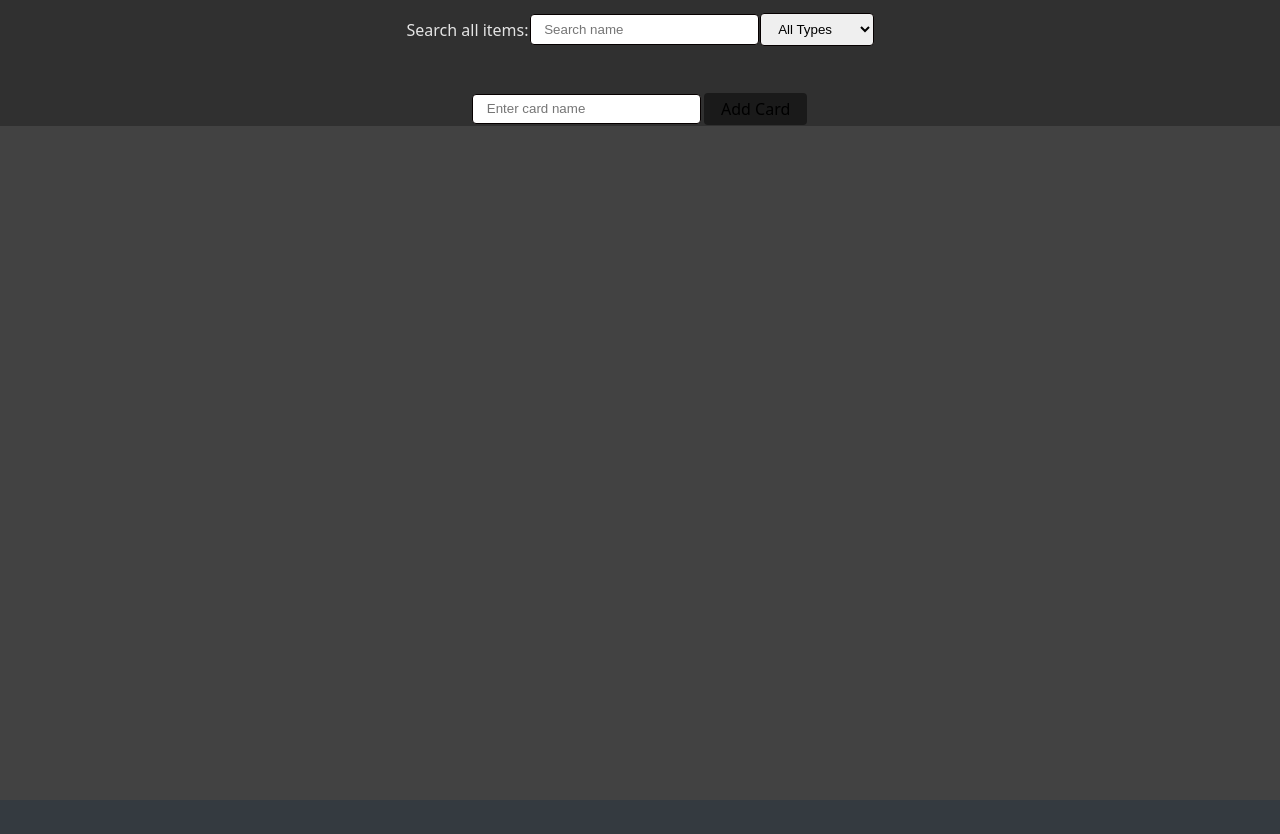
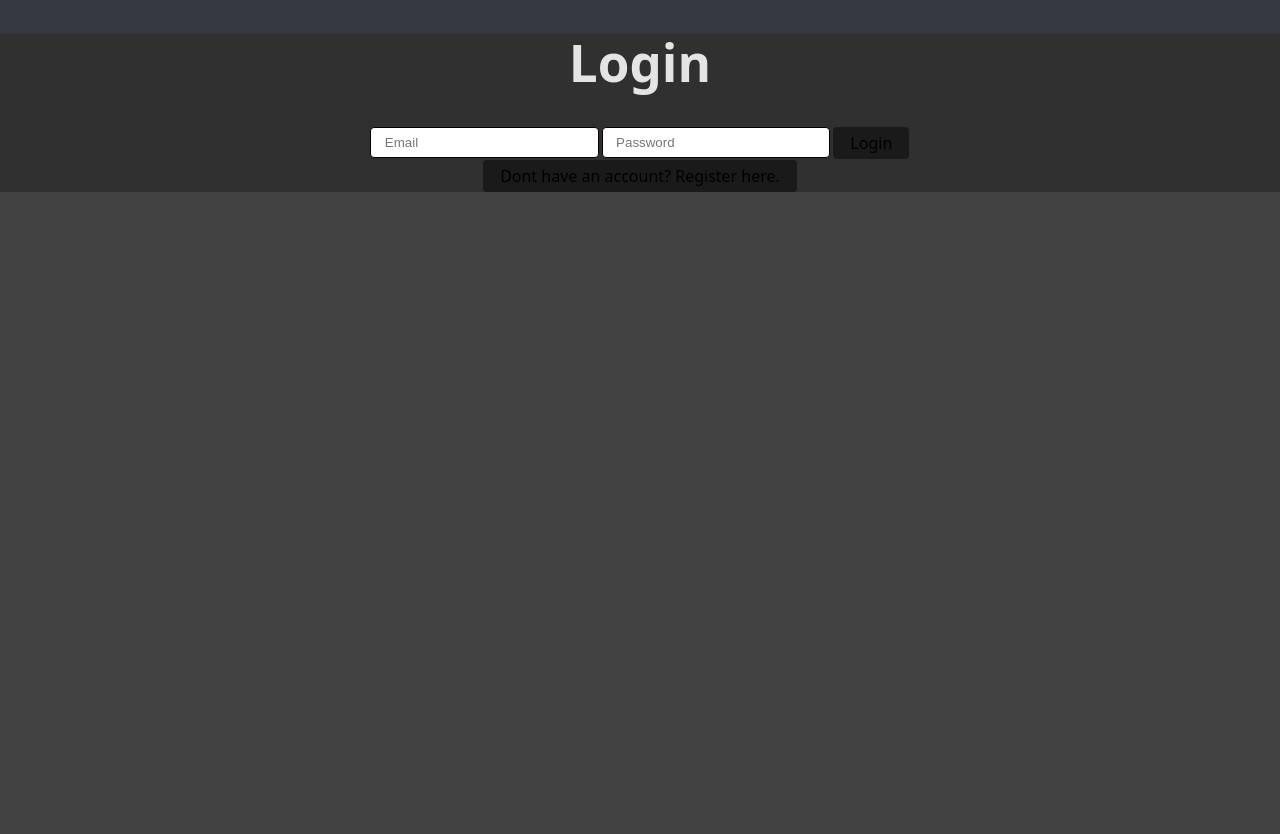
Before and after one commit to zgibson6464/pantry_app, a React (Vite) app in the folder pantry_app_client/: page / in a window 1280 px wide. Before the commit the page ends 800 px from the top, so only its background shows below. Built offline with nearby package versions, Linux system fonts and the light colour scheme.

Commit message:
Added coditional render logic to App.jsx to only render main application pages if a token is present, otherwise directing to the login page

```diff
--- a/pantry_app_client/src/App.jsx
+++ b/pantry_app_client/src/App.jsx
@@ -20,9 +20,18 @@ function App() {
         <Routes>
           <Route path="/login" element={<LoginPage setToken={setToken} />} />
           <Route path="/register" exact element={<RegisterPage />} />
-          <Route path="/" exact element={<Pantry />} />
-          <Route path="/AddItem" element={<AddItem />} />
-          <Route path="/Cart" element={<Cart />} />
+          <Route
+            path="/"
+            element={token ? <Pantry /> : <LoginPage setToken={setToken} />}
+          />
+          <Route
+            path="/AddItem"
+            element={token ? <AddItem /> : <LoginPage setToken={setToken} />}
+          />
+          <Route
+            path="/Cart"
+            element={token ? <Cart /> : <LoginPage setToken={setToken} />}
+          />
         </Routes>
       </BrowserRouter>
       <ToastContainer position="top-right" autoClose={3000} theme="dark" />
```
